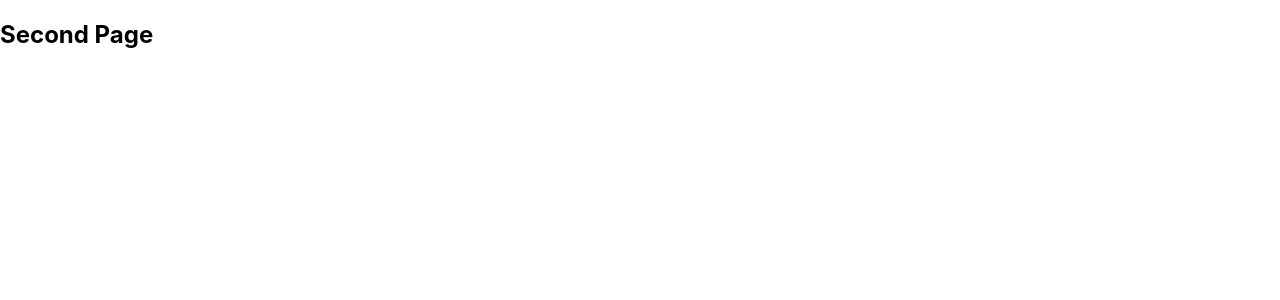
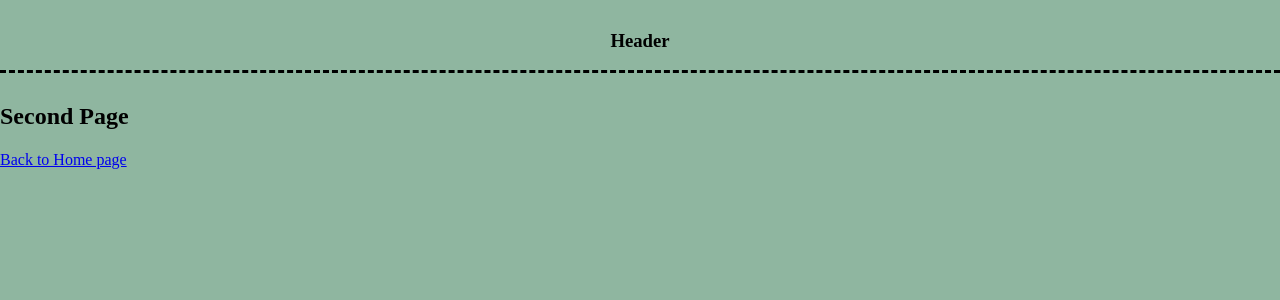
Before and after one commit to Stee1Lemon/hambee-studio, a React (Create React App) app: page /hambee-studio/second in a window 1280 px wide. Shown: the top 300 px of the page. Built offline with nearby package versions, Linux system fonts and the light colour scheme.

Commit message:
styled-components+shared-layout+plug-for-header-and-home-page+links-between-pages

```diff
--- a/package.json
+++ b/package.json
@@ -11,6 +11,8 @@
     "react-dom": "^18.1.0",
     "react-router-dom": "^6.23.1",
     "react-scripts": "5.0.1",
+    "styled-components": "^6.1.11",
+    "styled-normalize": "^8.1.1",
     "web-vitals": "^2.1.3"
   },
   "scripts": {
--- /dev/null
+++ b/src/GlobalStyle.jsx
@@ -0,0 +1,13 @@
+import { createGlobalStyle } from 'styled-components';
+import { normalize } from 'styled-normalize';
+
+const GlobalStyle = createGlobalStyle`
+    ${normalize}
+
+    body {
+        padding: 0;
+        background-color: #8fb6a0;
+    }
+`;
+
+export default GlobalStyle;
--- a/src/components/App.jsx
+++ b/src/components/App.jsx
@@ -1,12 +1,18 @@
-import HomePage from 'pages/HomePage';
-import SecondPage from 'pages/SecondPage';
-import { Route, Routes } from 'react-router-dom';
+import { lazy } from 'react';
+import { Navigate, Route, Routes } from 'react-router-dom';
+import SharedLayout from './SharedLayout';
+
+const HomePage = lazy(() => import('pages/HomePage'));
+const SecondPage = lazy(() => import('pages/SecondPage'));
 
 export const App = () => {
   return (
     <Routes>
-      <Route path="/" element={<HomePage />} />
-      <Route path="/second" element={<SecondPage />} />
+      <Route path="/" element={<SharedLayout />}>
+        <Route index element={<HomePage />} />
+        <Route path="/second" element={<SecondPage />} />
+        <Route path="*" element={<Navigate to={'/'} />} />
+      </Route>
     </Routes>
   );
 };
--- /dev/null
+++ b/src/components/Header/Header.styled.jsx
@@ -0,0 +1,7 @@
+import styled from 'styled-components';
+
+export const HeaderContainer = styled.div`
+  margin: 30px 0;
+  text-align: center;
+  border-bottom: 3px dashed black;
+`;
--- /dev/null
+++ b/src/components/Header/index.jsx
@@ -0,0 +1,11 @@
+import { HeaderContainer } from './Header.styled';
+
+const Header = () => {
+  return (
+    <HeaderContainer>
+      <h3>Header</h3>
+    </HeaderContainer>
+  );
+};
+
+export default Header;
--- /dev/null
+++ b/src/components/SharedLayout/index.jsx
@@ -0,0 +1,16 @@
+import Header from 'components/Header';
+import { Suspense } from 'react';
+import { Outlet } from 'react-router-dom';
+
+const SharedLayout = () => {
+  return (
+    <>
+      <Header />
+      <Suspense fallback={null}>
+        <Outlet />
+      </Suspense>
+    </>
+  );
+};
+
+export default SharedLayout;
--- a/src/index.css
+++ /dev/null
@@ -1,15 +0,0 @@
-@import-normalize; /* bring in normalize.css styles */
-
-body {
-  margin: 0;
-  font-family: -apple-system, BlinkMacSystemFont, 'Segoe UI', 'Roboto', 'Oxygen',
-    'Ubuntu', 'Cantarell', 'Fira Sans', 'Droid Sans', 'Helvetica Neue',
-    sans-serif;
-  -webkit-font-smoothing: antialiased;
-  -moz-osx-font-smoothing: grayscale;
-}
-
-code {
-  font-family: source-code-pro, Menlo, Monaco, Consolas, 'Courier New',
-    monospace;
-}
--- a/src/index.js
+++ b/src/index.js
@@ -1,12 +1,13 @@
 import React from 'react';
 import ReactDOM from 'react-dom/client';
 import { App } from 'components/App';
-import './index.css';
 import { BrowserRouter } from 'react-router-dom';
+import GlobalStyle from 'GlobalStyle';
 
 ReactDOM.createRoot(document.getElementById('root')).render(
   <React.StrictMode>
     <BrowserRouter basename="/hambee-studio">
+      <GlobalStyle />
       <App />
     </BrowserRouter>
   </React.StrictMode>
--- a/src/pages/HomePage/index.jsx
+++ b/src/pages/HomePage/index.jsx
@@ -1,5 +1,20 @@
+import { NavLink } from 'react-router-dom';
+
 const HomePage = () => {
-  return <h1>Hambee Studio</h1>;
+  return (
+    <>
+      <h1>Hambee Studio</h1>
+      <p>
+        Lorem ipsum dolor sit amet consectetur, adipisicing elit. Minus,
+        explicabo.
+      </p>
+      <ul>
+        <li>Lorem ipsum dolor sit amet.</li>
+        <li>Lorem ipsum dolor sit amet consectetur adipisicing elit.</li>
+      </ul>
+      <NavLink to={'/second'}>Second page</NavLink>
+    </>
+  );
 };
 
 export default HomePage;
--- a/src/pages/SecondPage/index.jsx
+++ b/src/pages/SecondPage/index.jsx
@@ -1,5 +1,12 @@
+import { NavLink } from "react-router-dom";
+
 const SecondPage = () => {
-  return <h2>Second Page</h2>;
+  return (
+    <>
+      <h2>Second Page</h2>
+      <NavLink to={'/'}>Back to Home page</NavLink>
+    </>
+  );
 };
 
 export default SecondPage;
```
Also changed, not shown: 1 other file (tests, documents, lock files or other folders).
